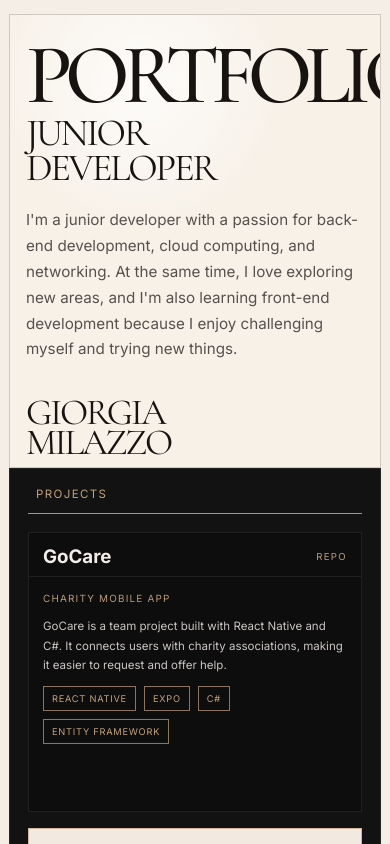
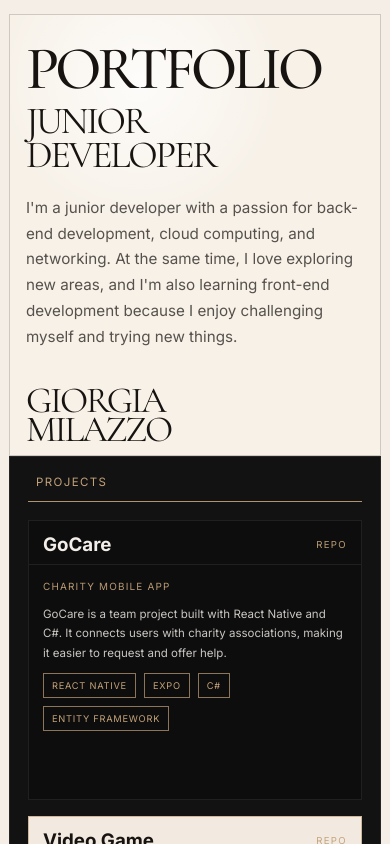
Before and after one commit to GiorgiaMilazzo/portfolio, a React (Vite) app: page / in a window 390 px wide. Shown: the top 844 px of the page. Built offline with nearby package versions, Linux system fonts and the light colour scheme.

Commit message:
Modifica Hero3

```diff
--- a/src/App.css
+++ b/src/App.css
@@ -459,7 +459,10 @@ select {
   }
 
   .hero-copy h1 {
-    font-size: 5.3rem;
+    font-size: 3.8rem;
+    line-height: 0.8;
+    letter-spacing: -0.07em;
+    white-space: nowrap;
   }
 
   .hero-copy p {
```
